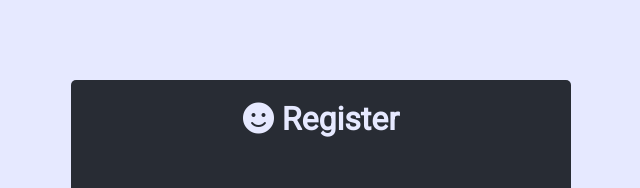
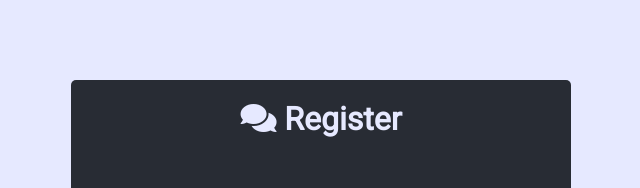
Before and after one commit to Iamsbharti/lets-talk, a React (Create React App) app: page /register in a window 1280 px wide. Shown: the top 188 px of the page, without its empty margins (319-959 px from the left). Built offline with nearby package versions, Linux system fonts and the light colour scheme; what redux-immutable-state-invariant would draw is missing.

Commit message:
added fonts-icons

```diff
--- a/public/index.html
+++ b/public/index.html
@@ -10,6 +10,7 @@
       content="Web site created using create-react-app"
     />
     <link rel="apple-touch-icon" href="%PUBLIC_URL%/logo192.png" />
+    <script src="https://use.fontawesome.com/32a8d5c28f.js"></script>
     <link
       rel="stylesheet"
       href="https://cdnjs.cloudflare.com/ajax/libs/font-awesome/5.12.1/css/all.min.css"
--- a/src/api/index.js
+++ b/src/api/index.js
@@ -26,6 +26,7 @@ export async function login({ email, password }) {
       /**Sucess response */
       let { authToken } = data;
       console.log(authToken);
+      /**Store AuthToken for chat authorization*/
       localStorage.setItem("authToken", authToken);
       let { firstName, lastName } = data.userDetails;
       console.log(firstName, lastName);
--- a/src/components/Login.js
+++ b/src/components/Login.js
@@ -22,7 +22,7 @@ function Login({ loginAction, loginResponse }) {
     <div className="join-container">
       <header className="join-header">
         <h1>
-          <i className="fas fa-smile"></i> let's talk
+          <i className="fas fa-comments" aria-hidden="true"></i> let's talk
         </h1>
       </header>
       <main className="join-main">
--- a/src/components/Register.js
+++ b/src/components/Register.js
@@ -38,7 +38,7 @@ function Register({ signUpAction, signUpResult }) {
     <div className="join-container">
       <header className="join-header">
         <h1>
-          <i className="fas fa-smile"></i> Register
+          <i className="fas fa-comments"></i> Register
         </h1>
       </header>
       <main className="join-main">
```
